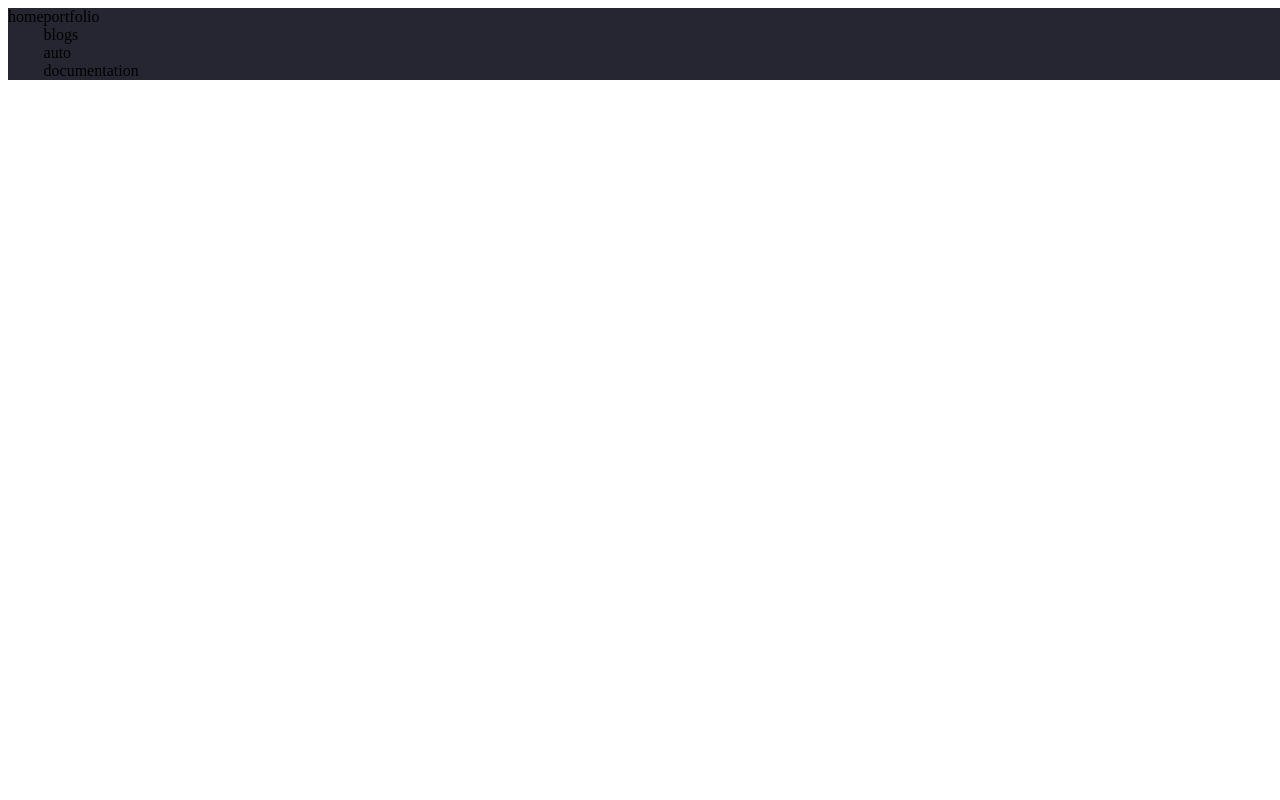
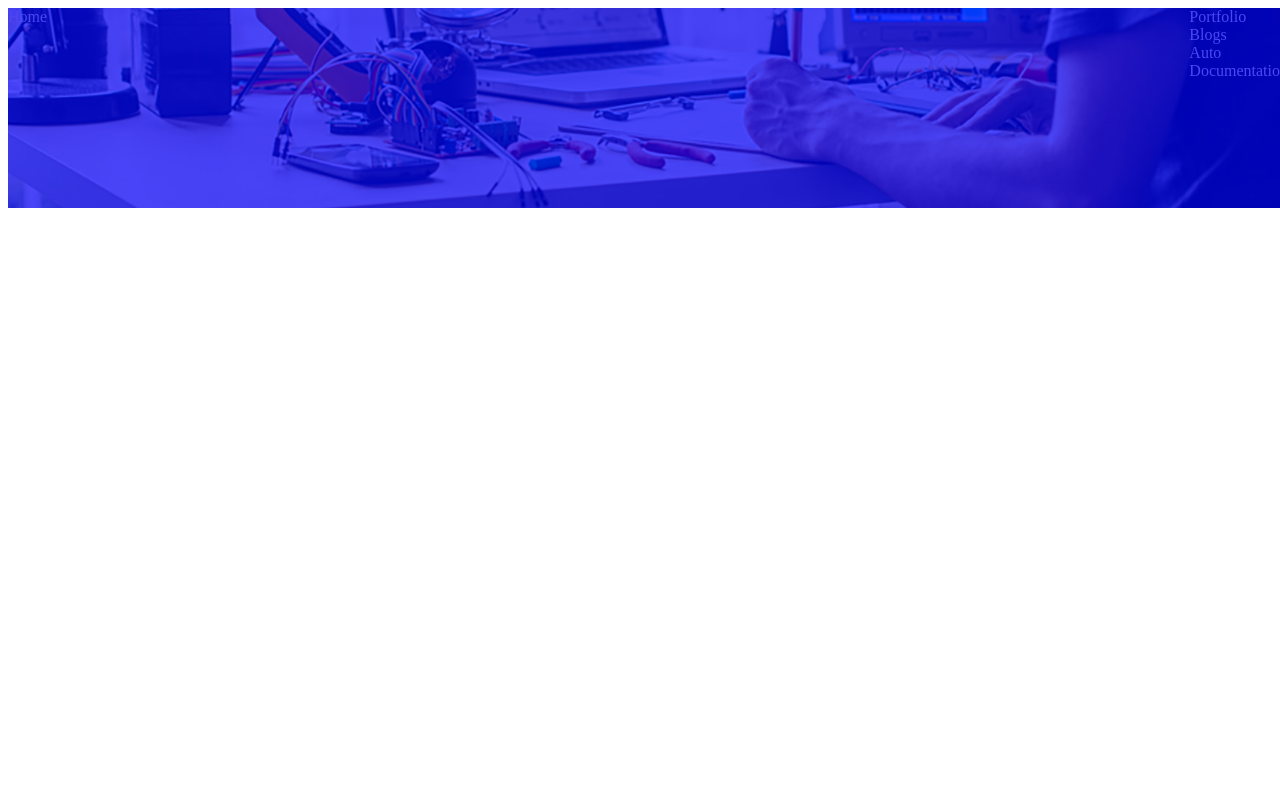
Before and after one commit to franfreezy/project1, a Django app: page /page/ in a window 1280 px wide. Run offline with Django 5.2, Linux system fonts and the light colour scheme.

Commit message:
additional

```diff
--- a/pages/static/style/stylesheet.css
+++ b/pages/static/style/stylesheet.css
@@ -1,14 +1,49 @@
+html,body{
+    min-height:100% ;
+    min-width: 100%;
+}
+body{
+    overflow-y: hidden;
+    overflow-x: hidden;
+    z-index: 0;
+}
+.container1{
+    background-color: blue;
+    top: 0;
+    right: 0;
 
-body{
-    height: 100%;
-    width: 100%;
+
+position: relative;
+
 
 }
-.container1{
-    background-color: rgb(38, 38, 51);
-height: 100%;
-width: 100%;
+.topbar{
+    top: 0;
+    left: 0;
+    opacity: 0.3;
+   background-color: rgb(103, 103, 110);
+    display: inline-flex;
+    z-index: 0;
+    justify-content: space-between;
+    width: 100%;
+    height: 200px;
+    color: antiquewhite;
+    text-transform: capitalize;
+    inset: 0;
+
+
+
 }
-.topbar{
+.right{
     display: inline-flex;
+    z-index: 0;
 }
+.img1{
+    position: absolute;
+    background-size: cover;
+    background-position: center;
+    z-index: -1;
+    width: 100%;
+    height: 100%;
+
+}
--- a/pages/templates/base/base.html
+++ b/pages/templates/base/base.html
@@ -8,7 +8,7 @@
 </head>
 <body>
     {% block freezy %}
-    hello, world!
+
     {% endblock %}
 </body>
 </html>
--- a/pages/templates/home/home.html
+++ b/pages/templates/home/home.html
@@ -1,15 +1,19 @@
 {% extends '../base/base.html' %}
 {% block freezy %}
 <div class="container1">
-    <div class="topbar">
+    <div class="topbar" >
 
         <div class="left">home</div>
-        <div class="right">
-                <div class="portfolio">portfolio</div>
+        <div class="right" >
+            <div class="titles"><div class="portfolio">portfolio</div>
                 <div class="blog">blogs</div>
                 <div class="auto">auto</div>
                 <div class="doc">documentation</div>
+            </div>
+
+
         </div>
+        <div class="img1" style="background-image: url(/pages/static/images/stosky.jpg);"></div>
     </div>
 </div>
 
```
Also changed, not shown: pages/static/images/stosky.jpg (added).
